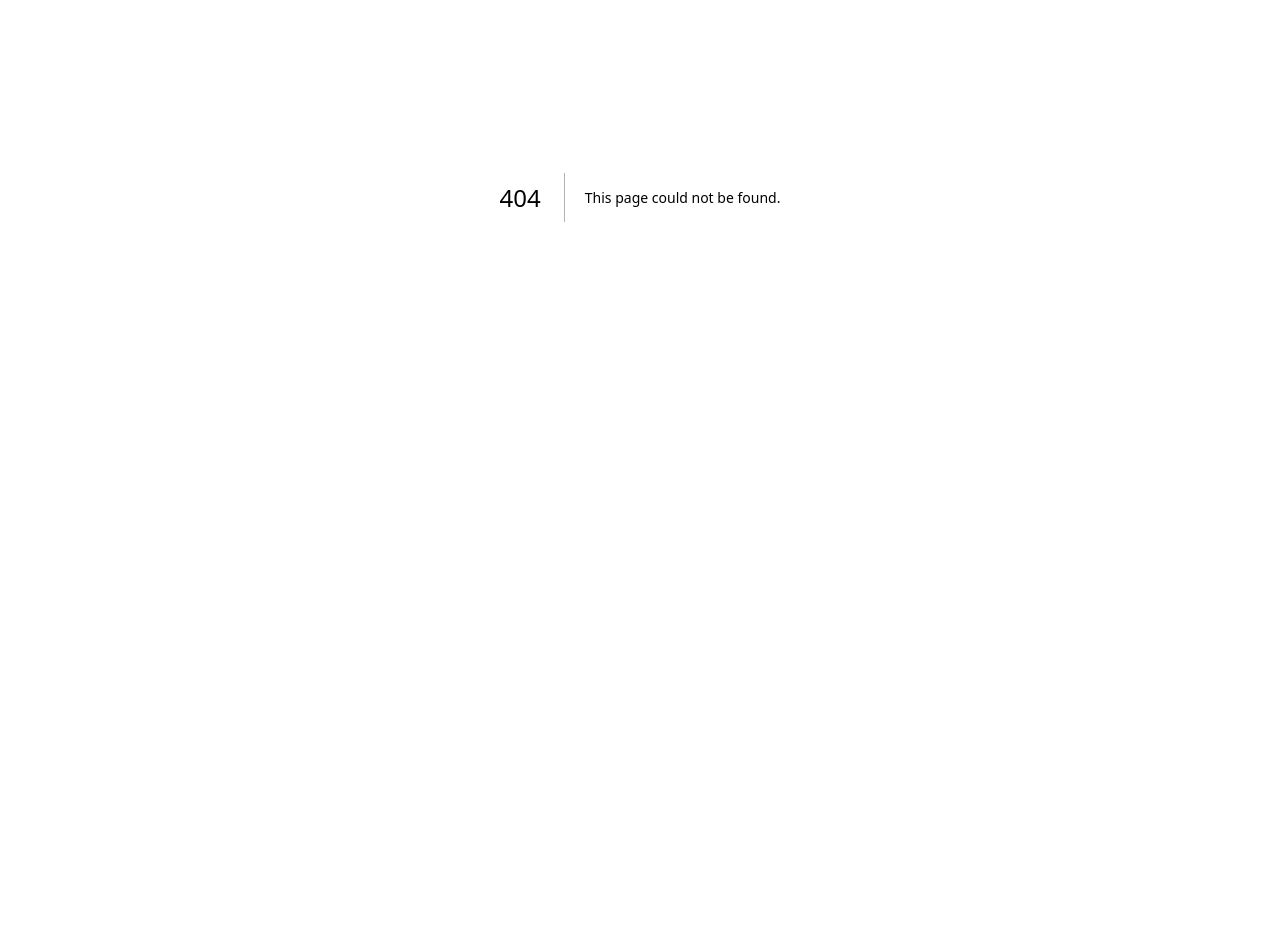
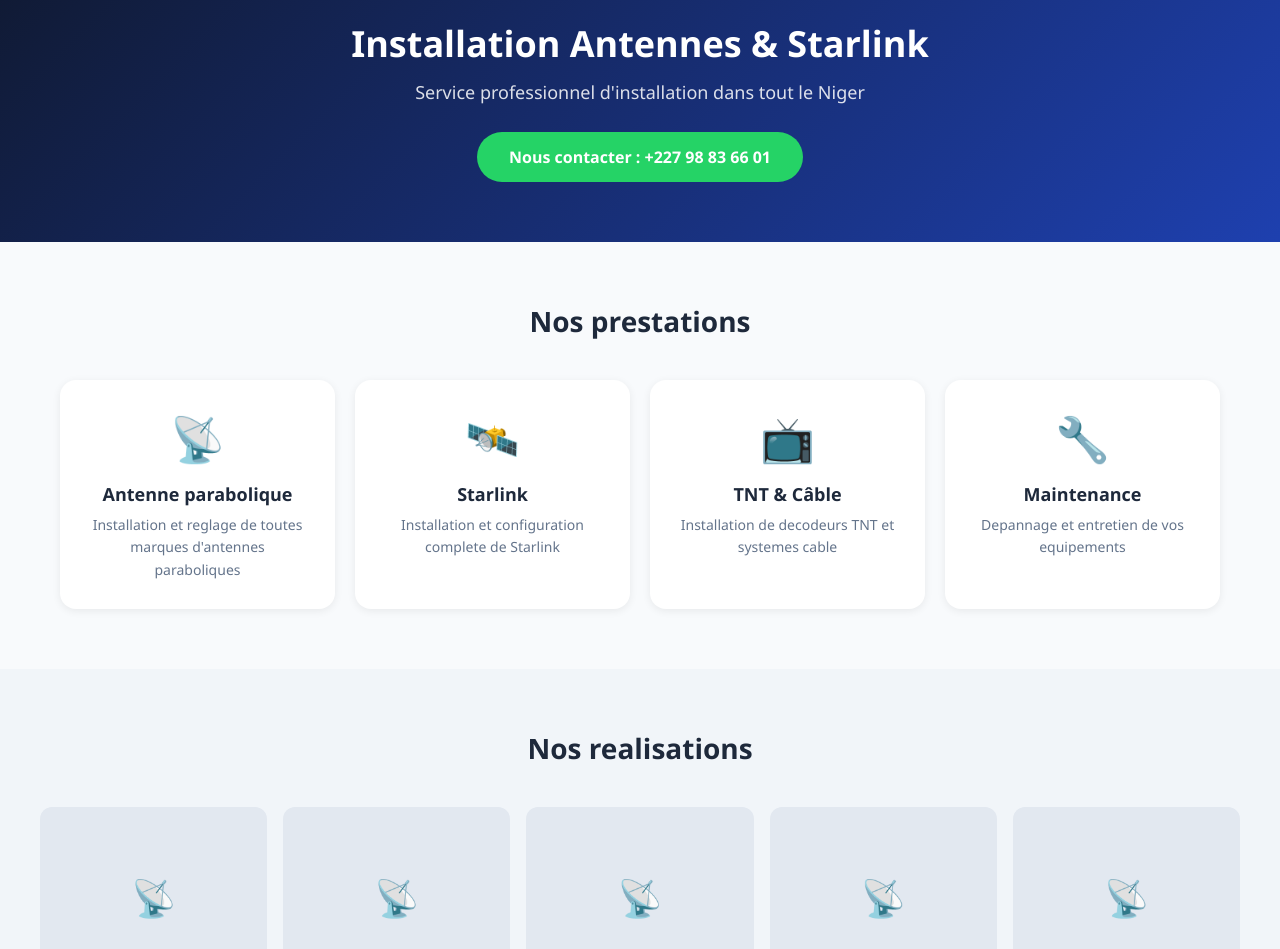
Before and after one commit to ouzaifasalifou8-lang/M.a.m, a Next.js app: page /antennes in a window 1280 px wide. Before the commit this address had no page. Shown: the part 203-1152 px from the top of the page. Before the commit the page ends 800 px from the top, so only its background shows below. Built offline with nearby package versions, Linux system fonts and the light colour scheme.

Commit message:
Create antennes.js

```diff
--- /dev/null
+++ b/pages/antennes.js
@@ -0,0 +1,124 @@
+import { useState, useEffect } from 'react';
+import Navbar from '../components/Navbar';
+import Footer from '../components/Footer';
+
+export default function Antennes() {
+  const [form, setForm] = useState({ name: '', phone: '', address: '', service: '', message: '' });
+
+  const sendWA = (e) => {
+    e.preventDefault();
+    const msg = encodeURIComponent(
+      `Bonjour MAM Shop !\\n\\nDemande de service:\\nNom: ${form.name}\\nTel: ${form.phone}\\nAdresse: ${form.address}\\nService: ${form.service}\\nMessage: ${form.message}`
+    );
+    window.open(`https://wa.me/22798836601?text=${msg}`, '_blank');
+  };
+
+  return (
+    <div>
+      <Navbar />
+
+      {/* Hero */}
+      <div style={{ background: 'linear-gradient(135deg, #0f172a, #1e40af)', color: 'white', padding: '60px 20px', textAlign: 'center' }}>
+        <div style={{ fontSize: 60, marginBottom: 16 }}>📡</div>
+        <h1 style={{ fontSize: 36, fontWeight: 900, marginBottom: 12 }}>
+          Installation Antennes & Starlink
+        </h1>
+        <p style={{ fontSize: 18, opacity: 0.85, maxWidth: 600, margin: '0 auto 28px' }}>
+          Service professionnel d'installation dans tout le Niger
+        </p>
+        <a href="https://wa.me/22798836601" style={{
+          background: '#25d366', color: 'white',
+          padding: '14px 32px', borderRadius: 50,
+          fontWeight: 800, fontSize: 16, display: 'inline-block'
+        }}>
+          Nous contacter : +227 98 83 66 01
+        </a>
+      </div>
+
+      {/* Services offerts */}
+      <div style={{ padding: '60px 20px', maxWidth: 1200, margin: '0 auto' }}>
+        <h2 style={{ fontSize: 28, fontWeight: 800, textAlign: 'center', marginBottom: 40 }}>
+          Nos prestations
+        </h2>
+        <div style={{ display: 'grid', gridTemplateColumns: 'repeat(auto-fit, minmax(240px, 1fr))', gap: 20 }}>
+          {[
+            ['📡', 'Antenne parabolique', 'Installation et reglage de toutes marques d\'antennes paraboliques'],
+            ['🛰️', 'Starlink', 'Installation et configuration complete de Starlink'],
+            ['📺', 'TNT & Câble', 'Installation de decodeurs TNT et systemes cable'],
+            ['🔧', 'Maintenance', 'Depannage et entretien de vos equipements'],
+          ].map(([icon, title, desc]) => (
+            <div key={title} style={{ background: 'white', borderRadius: 16, padding: 28, textAlign: 'center', boxShadow: '0 2px 8px rgba(0,0,0,0.07)' }}>
+              <div style={{ fontSize: 44, marginBottom: 14 }}>{icon}</div>
+              <h3 style={{ fontWeight: 700, marginBottom: 8, fontSize: 18 }}>{title}</h3>
+              <p style={{ color: '#64748b', fontSize: 14, lineHeight: 1.6 }}>{desc}</p>
+            </div>
+          ))}
+        </div>
+      </div>
+
+      {/* Galerie placeholder */}
+      <div style={{ background: '#f1f5f9', padding: '60px 20px' }}>
+        <div style={{ maxWidth: 1200, margin: '0 auto' }}>
+          <h2 style={{ fontSize: 28, fontWeight: 800, textAlign: 'center', marginBottom: 40 }}>
+            Nos realisations
+          </h2>
+          <div style={{ display: 'grid', gridTemplateColumns: 'repeat(auto-fill, minmax(200px, 1fr))', gap: 16 }}>
+            {[1,2,3,4,5,6].map(i => (
+              <div key={i} style={{ height: 180, background: '#e2e8f0', borderRadius: 12, display: 'flex', alignItems: 'center', justifyContent: 'center' }}>
+                <span style={{ fontSize: 36 }}>📡</span>
+              </div>
+            ))}
+          </div>
+          <p style={{ textAlign: 'center', color: '#94a3b8', marginTop: 16, fontSize: 13 }}>
+            Photos a venir — Ajoutez via l'interface admin
+          </p>
+        </div>
+      </div>
+
+      {/* Formulaire */}
+      <div style={{ padding: '60px 20px', maxWidth: 600, margin: '0 auto' }}>
+        <h2 style={{ fontSize: 28, fontWeight: 800, textAlign: 'center', marginBottom: 8 }}>
+          Demander un devis
+        </h2>
+        <p style={{ textAlign: 'center', color: '#64748b', marginBottom: 32 }}>
+          Remplissez le formulaire, nous vous recontactons via WhatsApp
+        </p>
+        <form onSubmit={sendWA} style={{ background: 'white', padding: 28, borderRadius: 16, boxShadow: '0 2px 12px rgba(0,0,0,0.08)' }}>
+          {[
+            ['Votre nom *', 'name', 'text'],
+            ['Numero de telephone *', 'phone', 'tel'],
+            ['Votre adresse', 'address', 'text'],
+          ].map(([label, key, type]) => (
+            <div key={key} style={{ marginBottom: 16 }}>
+              <label style={{ fontSize: 13, fontWeight: 600, color: '#64748b', display: 'block', marginBottom: 6 }}>{label}</label>
+              <input type={type} value={form[key]} onChange={e => setForm(f => ({ ...f, [key]: e.target.value }))}
+                style={{ width: '100%', padding: '11px 14px', border: '1px solid #e2e8f0', borderRadius: 8, fontSize: 14 }} />
+            </div>
+          ))}
+          <div style={{ marginBottom: 16 }}>
+            <label style={{ fontSize: 13, fontWeight: 600, color: '#64748b', display: 'block', marginBottom: 6 }}>Type de service</label>
+            <select value={form.service} onChange={e => setForm(f => ({ ...f, service: e.target.value }))}
+              style={{ width: '100%', padding: '11px 14px', border: '1px solid #e2e8f0', borderRadius: 8, fontSize: 14 }}>
+              <option value="">Choisir...</option>
+              <option>Antenne parabolique</option>
+              <option>Starlink</option>
+              <option>TNT / Cable</option>
+              <option>Maintenance</option>
+            </select>
+          </div>
+          <div style={{ marginBottom: 20 }}>
+            <label style={{ fontSize: 13, fontWeight: 600, color: '#64748b', display: 'block', marginBottom: 6 }}>Message</label>
+            <textarea value={form.message} onChange={e => setForm(f => ({ ...f, message: e.target.value }))}
+              rows={3}
+              style={{ width: '100%', padding: '11px 14px', border: '1px solid #e2e8f0', borderRadius: 8, fontSize: 14, resize: 'vertical' }} />
+          </div>
+          <button type="submit" style={{ width: '100%', padding: '14px', background: '#25d366', color: 'white', border: 'none', borderRadius: 12, fontWeight: 800, fontSize: 16 }}>
+            Envoyer via WhatsApp
+          </button>
+        </form>
+      </div>
+
+      <Footer />
+    </div>
+  );
+                }
```
